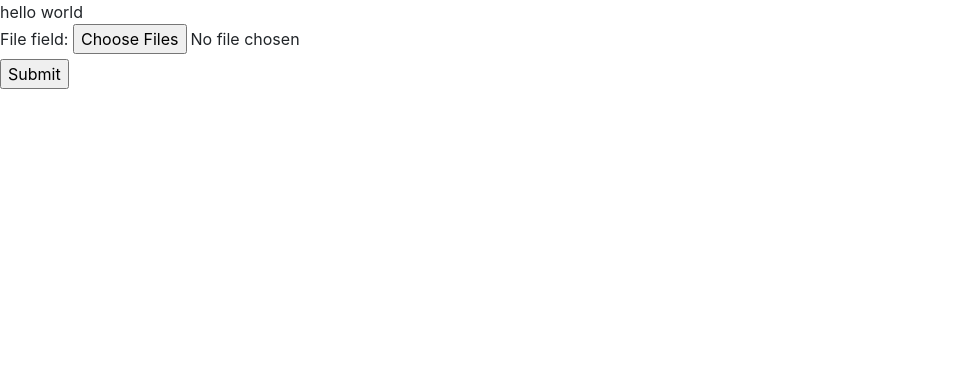
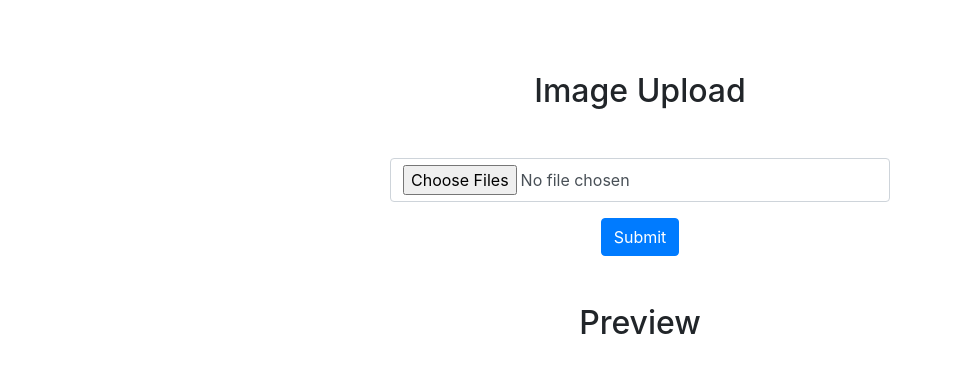
Before and after one commit to ExpiZer0/hackathon_btw, a Django app: page / in a window 1280 px wide. Shown: the top 373 px of the page, without its empty margins (0-953 px from the left). Run offline with Django 5.2, Linux system fonts and the light colour scheme; some libraries are stand-ins or nearby versions.

Commit message:
raw image processing

```diff
--- a/app/static/css/style.css
+++ b/app/static/css/style.css
@@ -0,0 +1,56 @@
+.images {
+  position: relative;
+}
+.image {
+  width: 100%;
+  display: flex;
+  justify-content: center;
+  column-gap: 15px;
+}
+.preview {
+  display: flex;
+  justify-content: center;
+}
+.image span {
+  position: absolute;
+  top:5px;
+  right: 5px;
+  cursor: pointer;
+  border-radius: 50%;
+  border: 1px solid red;
+  color: #fff;
+  background-color: red;
+  padding: 5px;
+}
+.image span:hover {
+  background-color: rgba(255,255,255,0.5);
+  border-color: rgba(255,255,255,0.5);
+  color: red;
+}
+.image span i {
+  display: block;
+}
+.my_image {
+  object-fit: cover;
+  border-radius: 15px;
+  border: 2px solid red;
+}
+
+.file-name {
+  font-size: 12px;
+  position: absolute;
+  text-align: center;
+  opacity: 0;
+  transition: 800ms all;
+  bottom: -7px;
+  color: #fff;
+  background: rgba(0,0,0,0.5);
+  padding: 5px;
+  width: 100%;
+  border-left:2px solid red;
+  border-right: 2px solid red;
+  border-radius: 0 0 15px 15px;
+}
+.images:hover .file-name {
+  opacity: 1;
+}
--- a/app/static/js/script.js
+++ b/app/static/js/script.js
@@ -0,0 +1,38 @@
+$(document).ready(function(){
+  var dataTransfer = new DataTransfer();
+  $('#filess').change(function(e){
+    var filelength =this.files.length;
+    if(filelength==0) {
+      $('.preview .image').children().remove();
+    }
+    if(filelength>0) {
+      $('.preview .image').empty();
+      for(let i=0;i<filelength;i++) {
+        var fileName = window.URL.createObjectURL(this.files[i]);
+        var uploadedFileName = this.files[i].name;
+        $('.preview .image').append('<div class="images mt-3"><img class="my_image" src="'+fileName+'" alt="" height="200px" width="200px"><span class="close"><i class="fa-solid fa-xmark"></i></span><h4 class="file-name">'+uploadedFileName+'</h4></div>');
+        // Add the file to the DataTransfer object
+        dataTransfer.items.add(this.files[i]);
+      }
+      // Set the files property of the file input
+      $('#filess')[0].files = dataTransfer.files;
+
+    }
+  });
+  $(document).on('click','.close',function(){
+    var indeX = $(this).parent().index();
+    var filename = $(this).next('h4').text();
+
+    // Validate the filename against the DataTransfer object
+    if (filename === dataTransfer.items[indeX].getAsFile().name) {
+      // Remove the specific image preview from the DOM
+      $(this).parent().remove();
+
+      // Remove the file from the DataTransfer object
+      dataTransfer.items.remove(indeX);
+
+      // Set the files property of the file input
+      $('#filess')[0].files = dataTransfer.files;
+    }
+  })
+});
--- a/app/templates/base.html
+++ b/app/templates/base.html
@@ -17,15 +17,20 @@
 </head>
 <body>
     <main>
-        hello world
+
         {% block content %}{% endblock %}
+
     </main>
 
     <footer>
 
     </footer>
 
-{% block js %}{% endblock %}
+    {% block js %}
+    <script src="{% static 'js/jquery.js' %}"></script>
+    <script src="{% static 'js/script.js' %}"></script>
+    <script src="{% static 'js/bootstrap.js' %}"></script>
+    {% endblock %}
 
 </body>
 </html>
--- a/app/templates/translator/index.html
+++ b/app/templates/translator/index.html
@@ -2,9 +2,18 @@
 
 {% block content %}
     <br>
-    <form action="upload files" method="post">
-        {% csrf_token %}
-        {{ form }}
-        <input type="submit" value="Submit">
-    </form>
+<!--    <form action="upload files" method="post">-->
+<!--        {% csrf_token %}-->
+<!--        {{ form }}-->
+<!--        <input type="submit" value="Submit">-->
+<!--    </form>-->
+    <h2 class="text-center mt-5 mb-5">Image Upload</h2>
+    <div class="container">
+        <input type="file" name="files[]" style="width:500px;margin: 0 auto;" id="filess" accept="image/*" class="form-control" multiple>
+        <input type="submit" value="Submit" name="submit" class="btn mt-3 btn-primary d-block mx-auto">
+    </div>
+    <h2 class='mt-5 text-center'>Preview</h2>
+    <div class="preview mb-1">
+        <div class='image' id='previewContainer'></div>
+    </div>
 {% endblock %}
```
Also changed, not shown: app/app/settings.py (+5 -5 lines).
